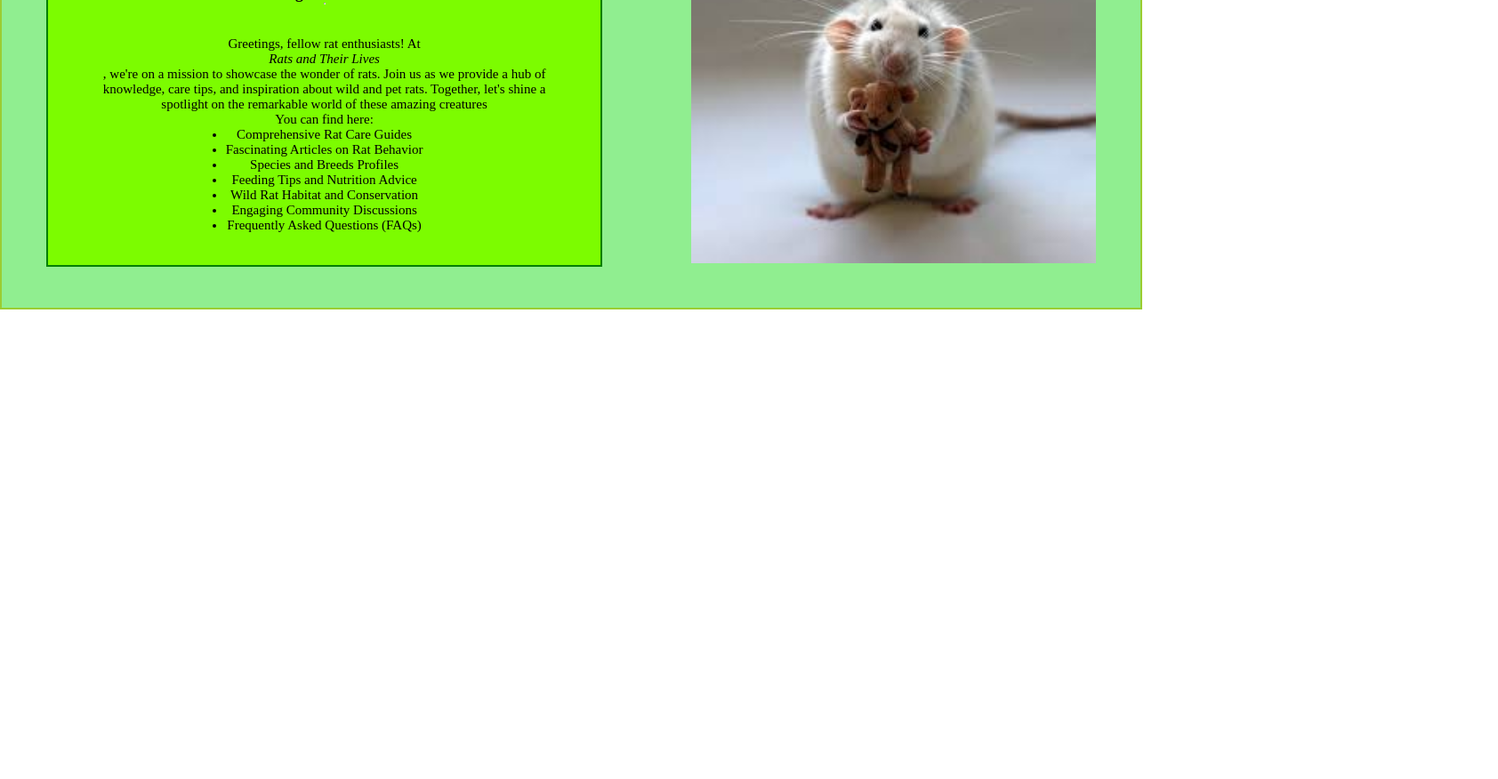
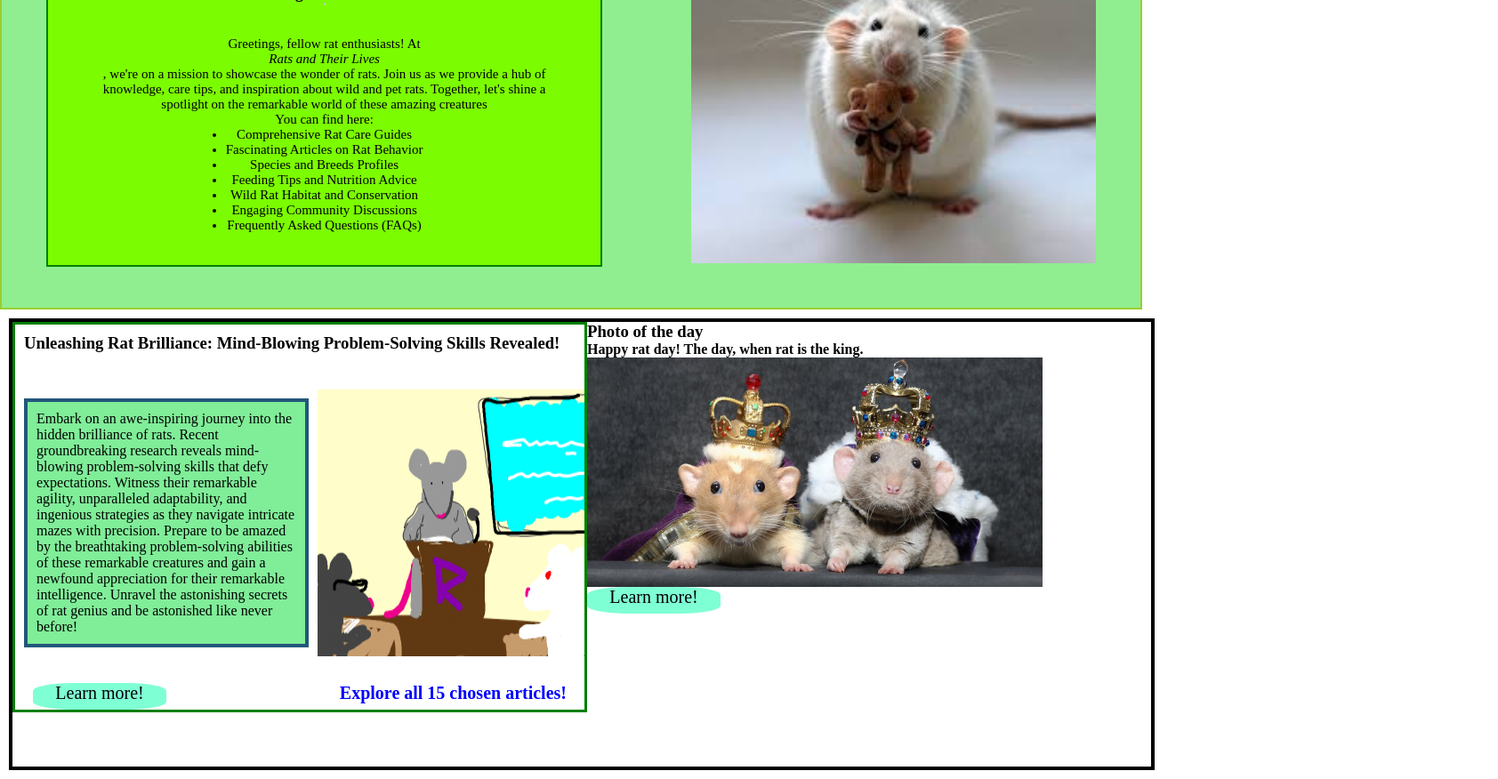
Before and after one commit to oleksenos/maker-time, a plain HTML site: page Index.html in a window 1280 px wide. Shown: the part 213-1089 px from the top of the page at 89% size, 1684 px wide, since content can reach past the window. Before the commit the page ends 800 px from the top, so only its background shows below. Drawn offline with Linux system fonts and the light colour scheme.

Commit message:
expanded header

```diff
--- a/Index.html
+++ b/Index.html
@@ -76,7 +76,26 @@
                 <img src="Header.jpg" alt="">
             </div>
         </div>
-
+        <div class="greetingpage">
+            <div class="article">
+                <div class="article-header"><h3>Unleashing Rat Brilliance: Mind-Blowing Problem-Solving Skills Revealed!</h3></div>
+                <div class="article-content">
+                    <div class="article-text">Embark on an awe-inspiring journey into the hidden brilliance of rats. Recent groundbreaking research reveals mind-blowing problem-solving skills that defy expectations. Witness their remarkable agility, unparalleled adaptability, and ingenious strategies as they navigate intricate mazes with precision. Prepare to be amazed by the breathtaking problem-solving abilities of these remarkable creatures and gain a newfound appreciation for their remarkable intelligence. Unravel the astonishing secrets of rat genius and be astonished like never before!</div>
+                    <img src="Brain rat.png" alt="">
+                </div>
+                    <div class="article-down">
+                    <a class="whitebutton" href="#">Learn more!</a>
+                    <a class="article-more" href="#"><b>Explore all 15 chosen articles!</b></a>
+                </div>
+            </div>
+            <div class="greeting-image">
+                <h3>Photo of the day</h3>
+                <h4>Happy rat day! The day, when rat is the king.</h4>
+                <img src="King.jpg" alt="">
+                <a class="whitebutton" href="#">Learn more!</a>
+            </div>
+            <div class="greeting-news"></div>
+        </div>
     </header>
 </body>
 </html>
--- a/style.css
+++ b/style.css
@@ -89,3 +89,72 @@ a{
     justify-content: center;
     align-items: center;
 }
+.greetingpage{
+    display: grid;
+    grid-template-columns: 1fr 1fr;
+    grid-template-rows: repeat(2, auto);
+    border: 4px solid black;
+    width: 100vw;
+    margin: 10px;
+    height: 500px;
+
+}
+.greeting-news{
+    display: grid;
+    grid-column: 1/3;
+    grid-row: 2;
+}
+.article{
+    display: flex;
+    flex-direction: column;
+    border: 3px green solid;
+    width: 50vw;
+    justify-content: space-between;
+}
+.article-header{
+    text-align: left;
+    margin: 10px;
+}
+.whitebutton{
+    width: 150px;
+    height: 30px;
+    text-align: center;
+    text-justify: center;
+    font-size: 20px;
+    color: black;
+    background-color: aquamarine;
+    border-radius: 30%;
+}
+.whitebutton:hover{
+    background-color: darkgreen;
+    color: white;
+    border: 3px solid white;
+}
+.article-down{
+    display: flex;
+    width: auto;
+    flex-direction: row;
+    justify-content: space-between;
+    margin: 0 20px;
+}
+.article-more{
+    width: auto;
+    color: blue;
+    font-size: 20px;
+}
+.article-text{
+    padding: 10px;
+    margin: 10px;
+    width: auto;
+    border: 4px solid rgb(34, 87, 122);
+    background-color: var(--light-green);
+}
+.article-content{
+    display: flex;
+    flex-direction: row;
+}
+.greeting-image{
+    display: flex;
+    flex-direction: column;
+    width: 50%;
+}
```
Also changed, not shown: Brain rat.png (added), King.jpg (added).
